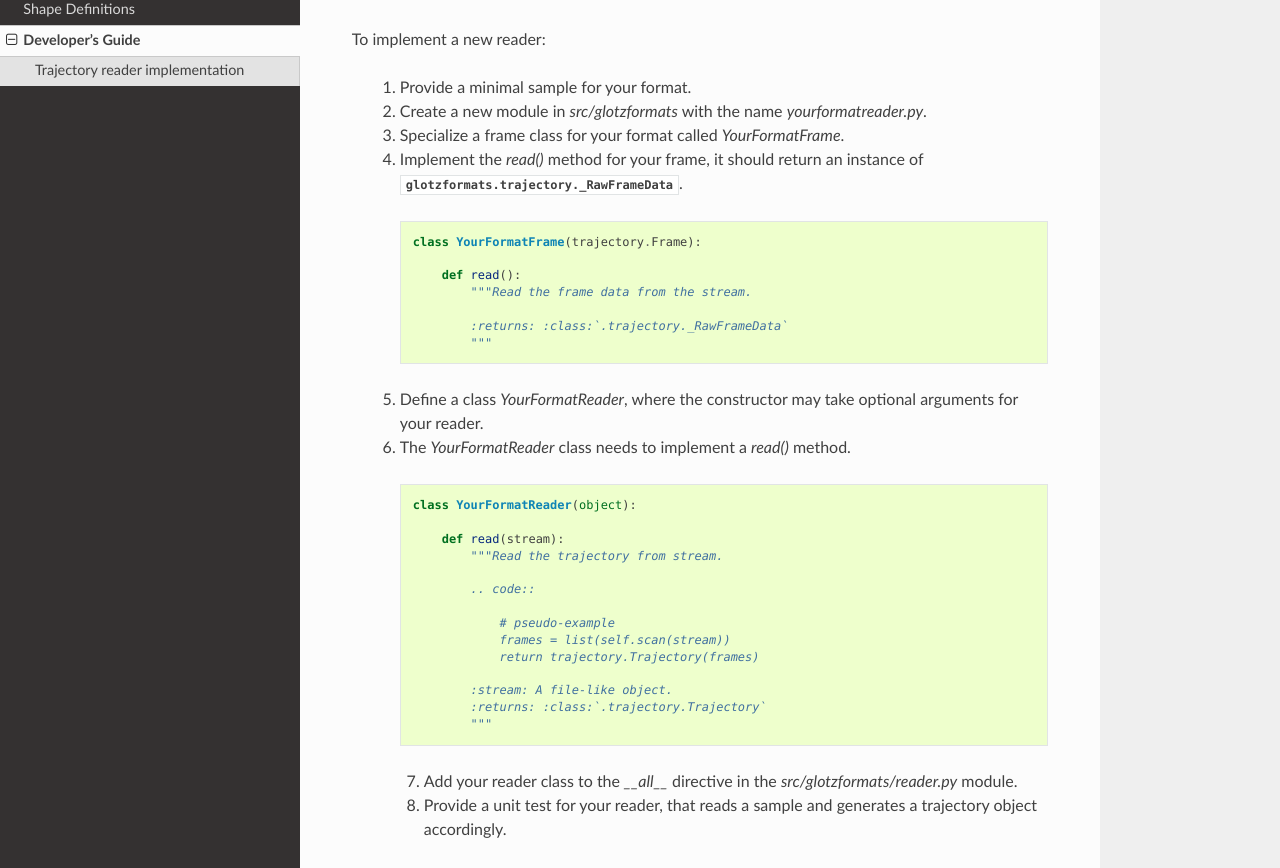
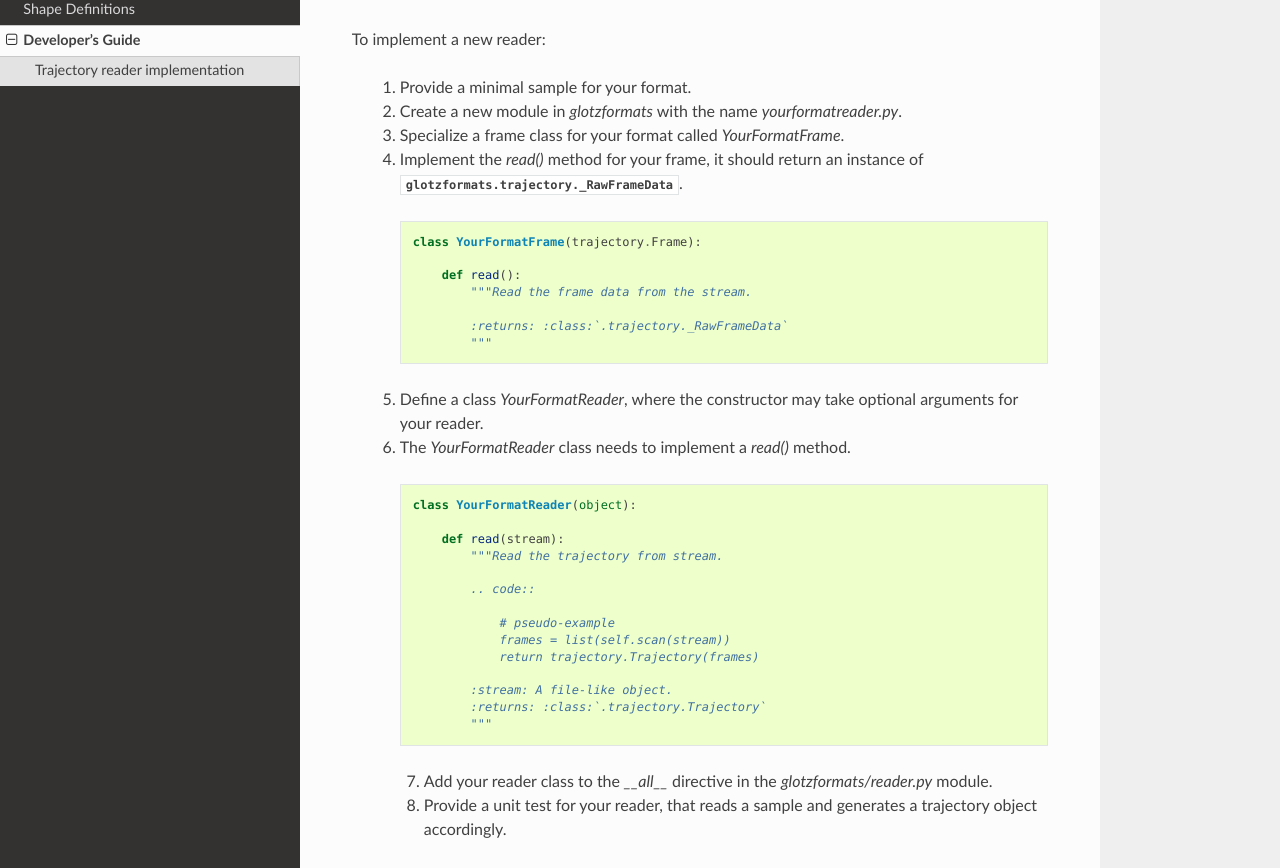
Before and after one commit to glotzerlab/garnett, a Sphinx documentation site: the page built from doc/development.rst, in a window 1280 px wide and 1363 px high. Shown: the part 284-1152 px from the top of the window. Built offline with Sphinx 7.4.7 and the Read the Docs theme 2.0.0, drawn with Linux system fonts in a browser that asks for light colours.

Commit message:
Remove src.

```diff
--- a/doc/development.rst
+++ b/doc/development.rst
@@ -10,7 +10,7 @@ This means that a trajectory reader needs to generate individual instances of fr
 To implement a new reader:
 
   1. Provide a minimal sample for your format.
-  2. Create a new module in `src/glotzformats` with the name `yourformatreader.py`.
+  2. Create a new module in `glotzformats` with the name `yourformatreader.py`.
   3. Specialize a frame class for your format called `YourFormatFrame`.
   4. Implement the `read()` method for your frame, it should return an instance of :py:class:`glotzformats.trajectory._RawFrameData`.
 
@@ -44,7 +44,7 @@ To implement a new reader:
                 :returns: :class:`.trajectory.Trajectory`
                 """
 
-    7. Add your reader class to the `__all__` directive in the `src/glotzformats/reader.py` module.
+    7. Add your reader class to the `__all__` directive in the `glotzformats/reader.py` module.
     8. Provide a unit test for your reader, that reads a sample and generates a trajectory object accordingly.
 
 For an example, please see the :py:class:`~.reader.GSDHOOMDFileReader` implementation.
```
